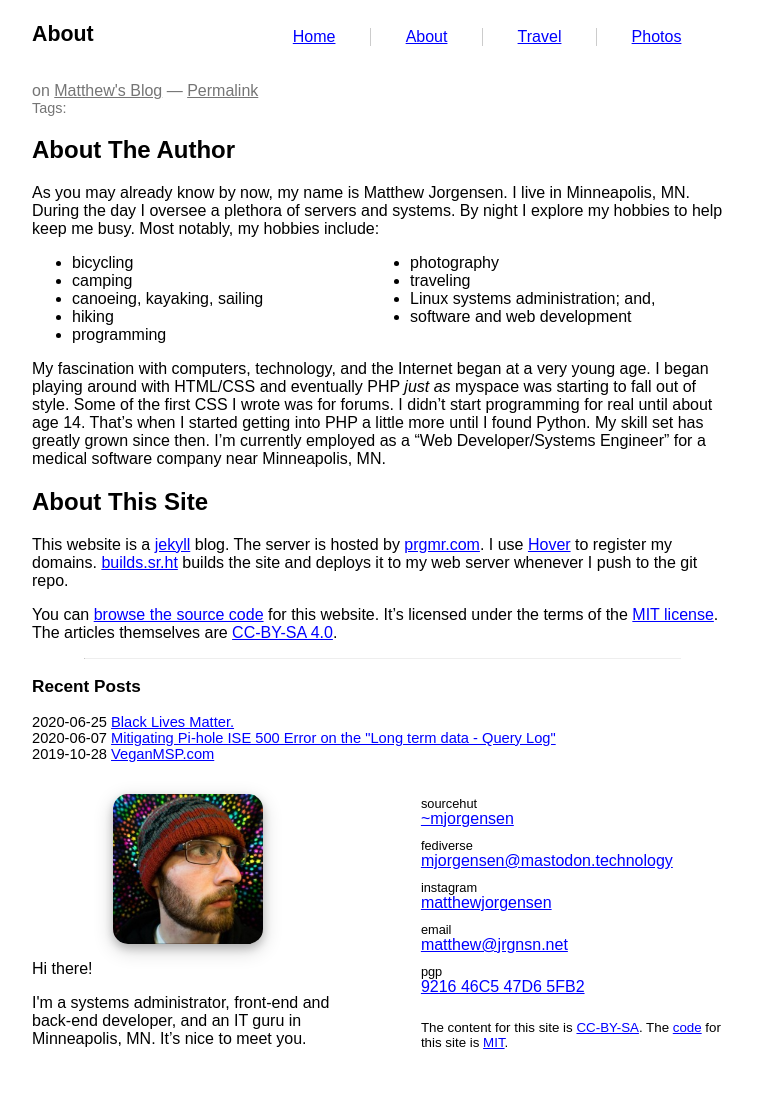
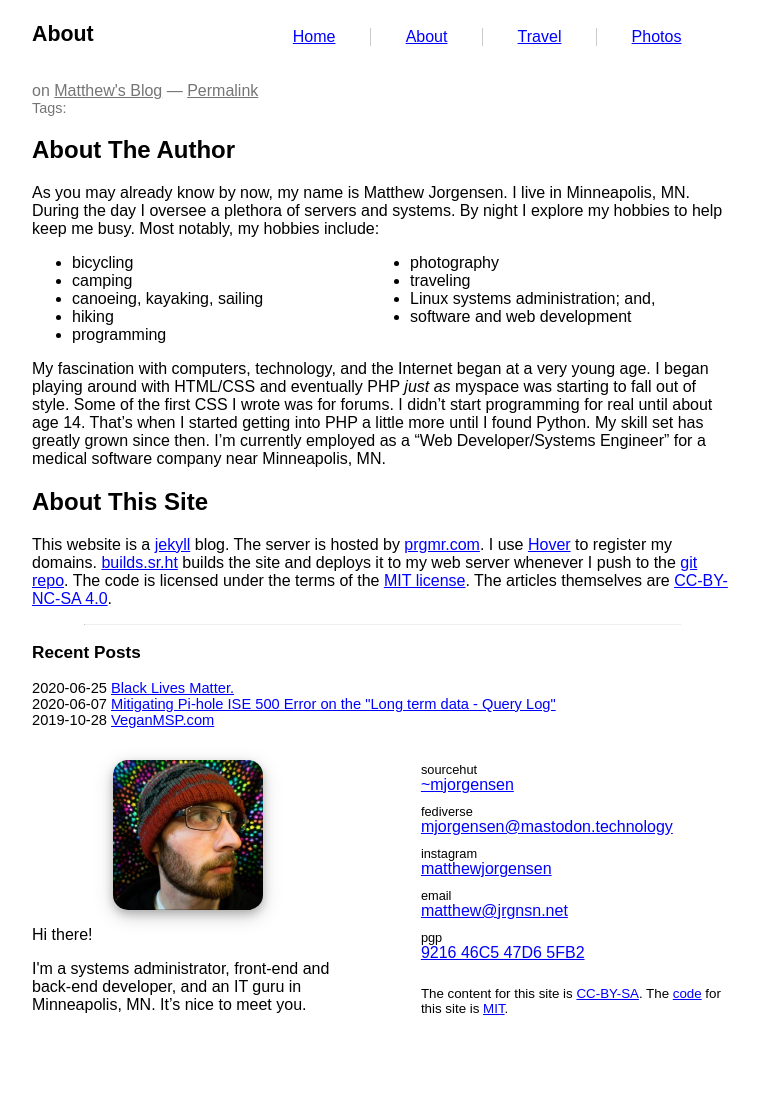
Before and after one commit to prplecake/jrgnsn.net, a Jekyll site: the page built from about.md, in a window 1280 px wide. Shown: the whole page, without its empty margins (258-1016 px from the left). Built offline with Jekyll 4.4.1, drawn with Linux system fonts in a browser that asks for light colours; after the commit the page ends 1070 px from its top, so only the background shows below that.

Commit message:
Clean up language and change article license

```diff
--- a/about.md
+++ b/about.md
@@ -37,11 +37,9 @@ company near Minneapolis, MN.
 This website is a [jekyll][jekyll] blog. The server is hosted by
 [prgmr.com][prgmr]. I use [Hover][hover-ref] to register my
 domains. [builds.sr.ht][builds] builds the site and deploys it to my
-web server whenever I push to the git repo.
-
-You can [browse the source code][source] for this website. It's licensed
-under the terms of the [MIT license][mit]. The articles themselves are
-[CC-BY-SA 4.0][cc-by-sa-4.0].
+web server whenever I push to the [git repo][source]. The code is
+licensed under the terms of the [MIT license][mit]. The articles
+themselves are [CC-BY-NC-SA 4.0][cc-by-nc-sa-4.0].
 
 [jekyll]: https://jekyllrb.com/
 [builds]: https://builds.sr.ht
@@ -51,4 +49,4 @@ under the terms of the [MIT license][mit]. The articles themselves are
 [hover-ref]:https://hover.com/2RdnC5Ej
 [source]: https://git.sr.ht/~mjorgensen/jrgnsn.net
 [mit]: https://opensource.org/licenses/MIT/
-[cc-by-sa-4.0]: https://creativecommons.org/licenses/by-sa/4.0/
+[cc-by-nc-sa-4.0]: https://creativecommons.org/licenses/by-nc-sa/4.0/
```
